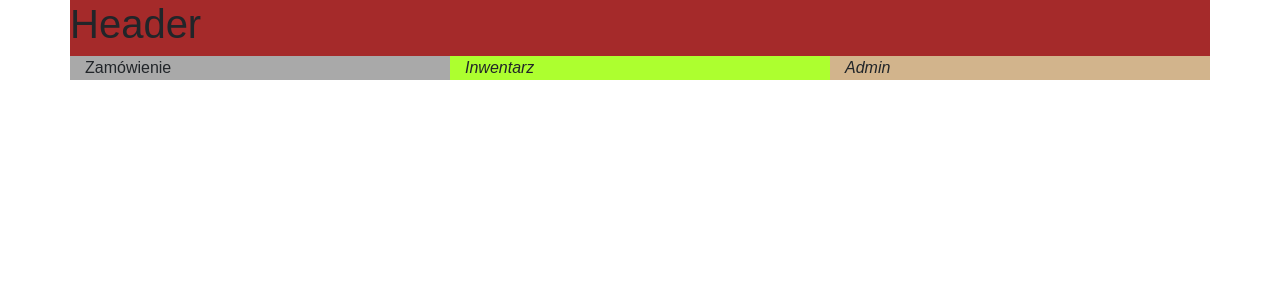
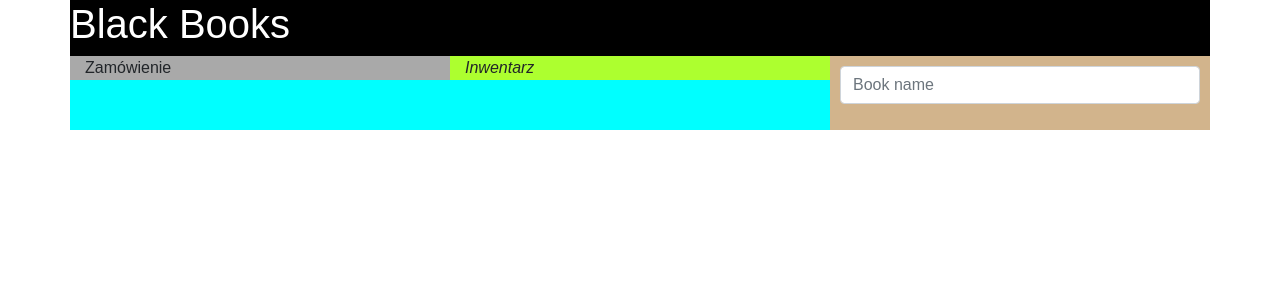
Before and after one commit to kpgrabowski/bookstore, a React (Create React App) app: page / in a window 1280 px wide. Shown: the top 300 px of the page. Built offline with nearby package versions, Linux system fonts and the light colour scheme.

Commit message:
set Components in App and add a styles in index.css

```diff
--- a/src/components/AdminPanel.js
+++ b/src/components/AdminPanel.js
@@ -4,10 +4,17 @@
 
 
     render() {
-        return (<div className="adminPanel col-4">
-            <i>
-            Admin
-        </i>
+
+        const adminCss = {
+            padding: '10px'
+        };
+
+        return (<div className="adminPanel col-4" style={adminCss}>
+            <form>
+                <div className="form-group">
+                    <input type="text" placeholder="Book name" id="bookNameInput" name="bookName" className="form-control"/>
+                </div>
+            </form>
         </div>
         );
     }
--- a/src/components/Header.js
+++ b/src/components/Header.js
@@ -2,9 +2,46 @@
 
 class Header extends React.Component {
 
+    constructor() {
+        super();
+        this.state = {
+            bookstoreName: "Black Books",
+            clicked: true,
+            textColor: "white",
+            backgroundColor: "black",
+        }
+    }
+
+    handelClick = () => {
+       if(this.state.clicked) {
+           this.setState({
+               bookstoreName: "White Books",
+               textColor: "black",
+               backgroundColor: "white",
+           })
+       }else {
+           this.setState({
+               bookstoreName: "Black Books",
+               textColor: "white",
+               backgroundColor: "black",
+           })
+       }
+      this.setState({
+          clicked: !this.state.clicked,
+      });
+
+        console.log(this.state.clicked);
+    };
+
     render() {
-        return (<div className="row header ">
-            <h1 className="center">Header</h1>
+
+        let headerCss = {
+            color: this.state.textColor,
+            backgroundColor: this.state.backgroundColor,
+        };
+
+        return (<div className="row header" style={headerCss} onClick={this.handelClick}>
+            <h1>{this.state.bookstoreName}</h1>
         </div>
         );
     }
```
Also changed, not shown: 1 other file (tests, documents, lock files or other folders).
